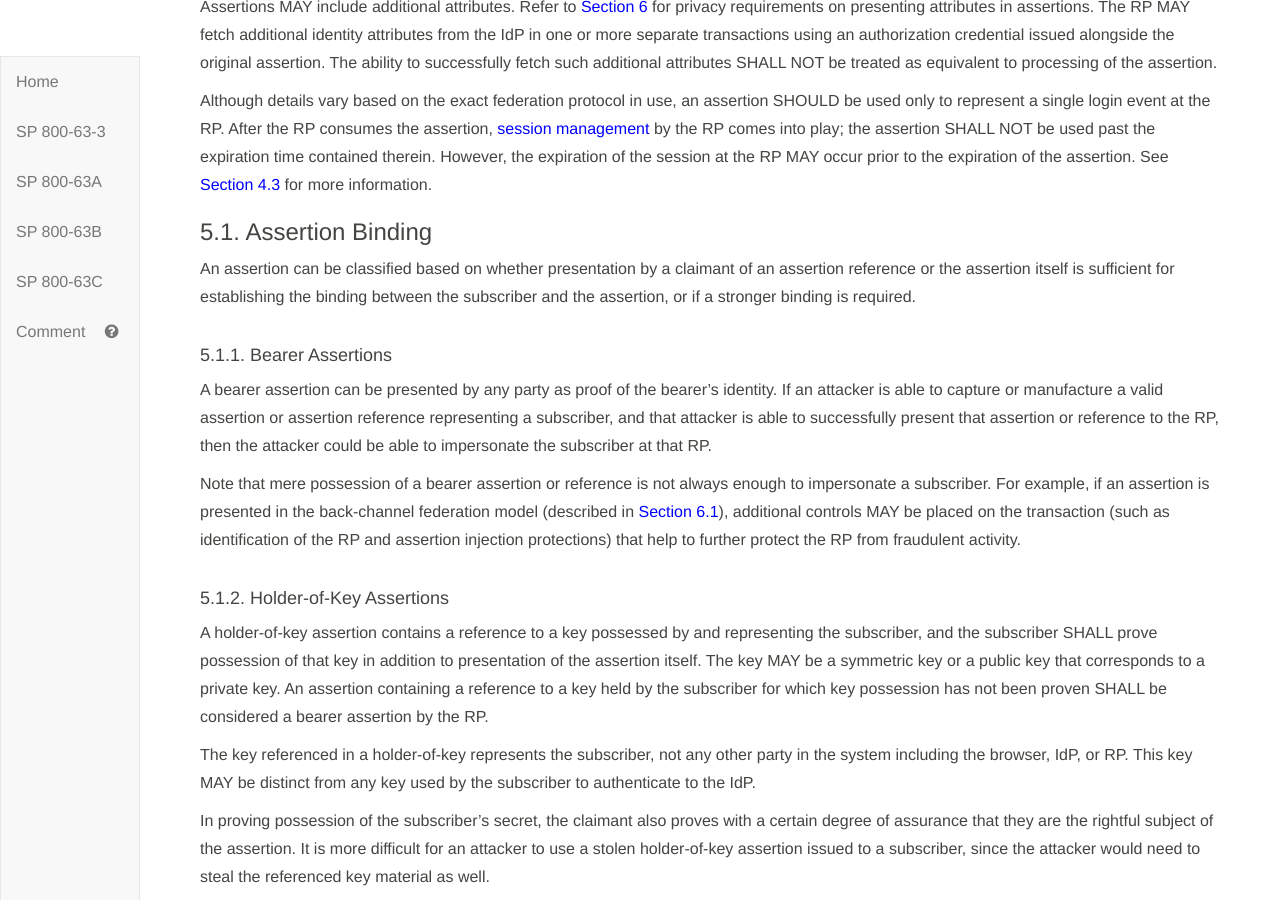
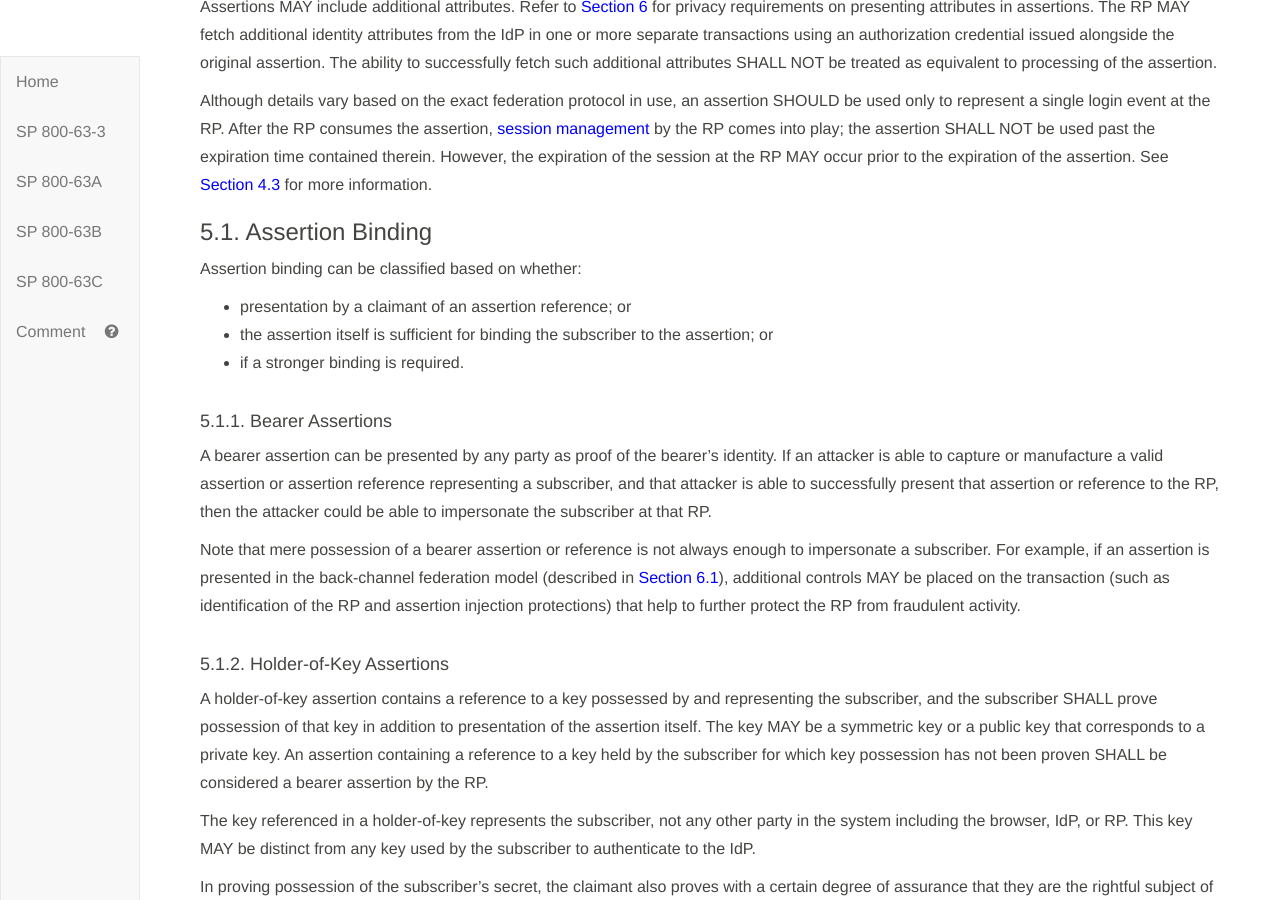
Before and after one commit to usnistgov/800-63-3, a Jekyll site: the page built from sp800-63c/sec5_assertions.md, in a window 1280 px wide and 900 px high, scrolled down 990 px. Built offline with Jekyll 4.4.1, drawn with Linux system fonts in a browser that asks for light colours; our own code applies the rules of GitHub Pages for plain Markdown files.

Commit message:
Closes #880

```diff
--- a/sp800-63c/sec5_assertions.md
+++ b/sp800-63c/sec5_assertions.md
@@ -34,7 +34,10 @@ Although details vary based on the exact federation protocol in use, an assertio
 
 ### 5.1. Assertion Binding
 
-An assertion can be classified based on whether presentation by a claimant of an assertion reference or the assertion itself is sufficient for establishing the binding between the subscriber and the assertion, or if a stronger binding is required.
+ Assertion binding can be classified based on whether:
+ - presentation by a claimant of an assertion reference; or
+ - the assertion itself is sufficient for binding the subscriber to the assertion; or
+ - if a stronger binding is required.
 
 #### 5.1.1. Bearer Assertions
 
```
